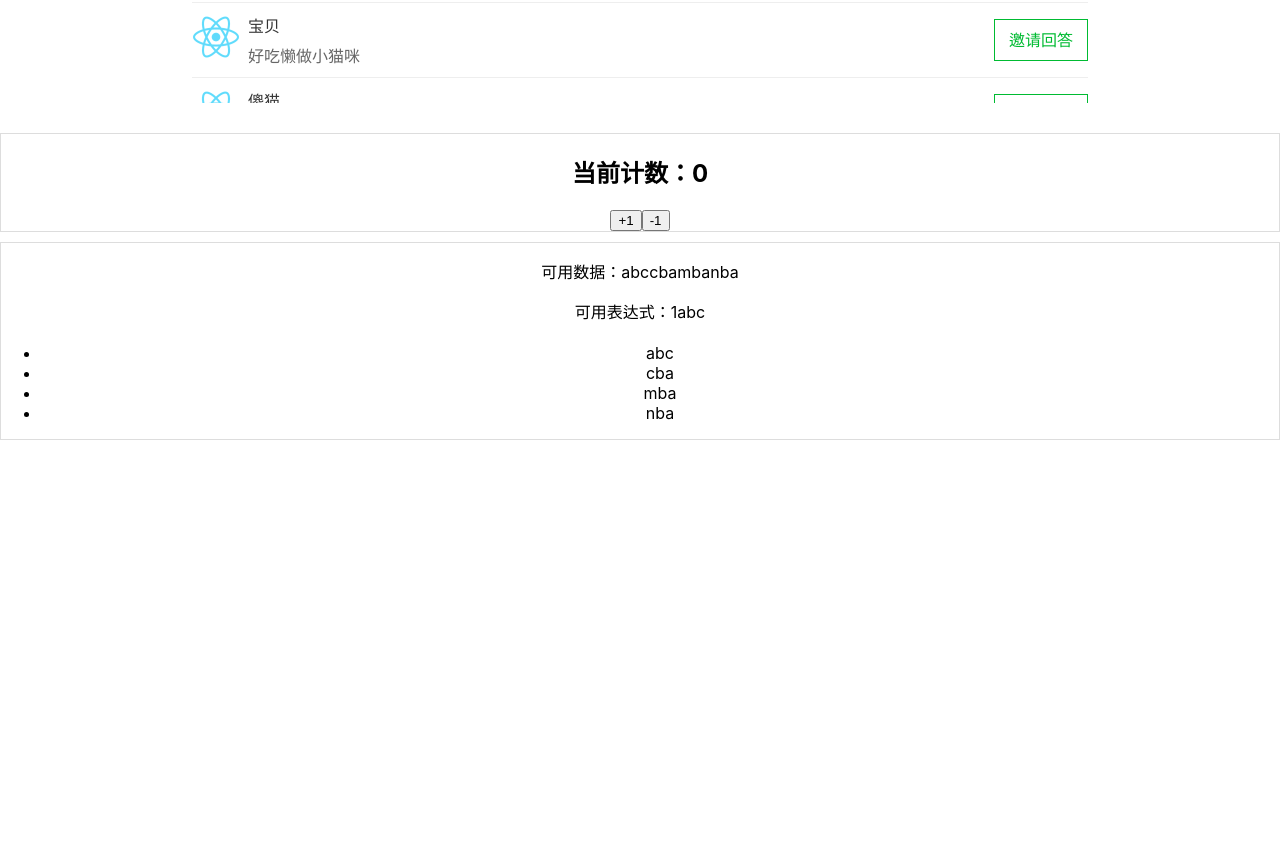
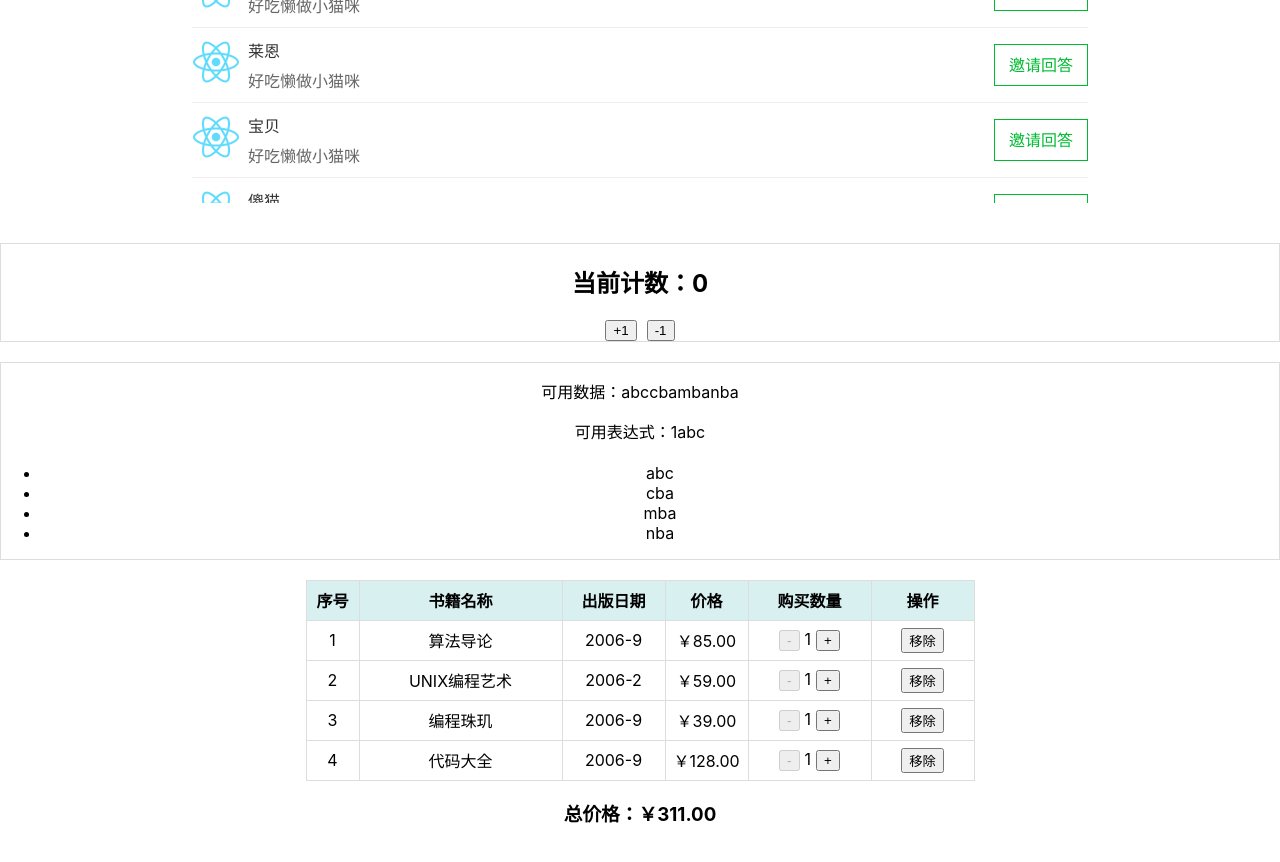
Before and after one commit to athena-xu/ReactStudyDemo, a React (Create React App) app: page / in a window 1280 px wide. Shown: the part 960-1822 px from the top of the page. Before the commit the page ends 1410 px from the top, so only its background shows below. Built offline with nearby package versions, Linux system fonts and the light colour scheme.

Commit message:
2022\04\21

```diff
--- a/src/App.js
+++ b/src/App.js
@@ -7,6 +7,7 @@ import RefFn from './pages/refFn'
 import ZhihuComp from './pages/zhihuComponent'
 import Counter from './pages/counter'
 import JsxTips from './pages/jsxTips'
+import BooksManagement from './pages/booksManagement'
 
 function App() {
   return (
@@ -21,6 +22,7 @@ function App() {
       <ZhihuComp />
       <Counter />
       <JsxTips />
+      <BooksManagement />
     </div>
   );
 }
--- a/src/index.css
+++ b/src/index.css
@@ -1,4 +1,5 @@
 body {
+  padding: 40px 0;
   margin: 0;
   font-family: -apple-system, BlinkMacSystemFont, 'Segoe UI', 'Roboto', 'Oxygen',
     'Ubuntu', 'Cantarell', 'Fira Sans', 'Droid Sans', 'Helvetica Neue',
--- /dev/null
+++ b/src/pages/booksManagement.js
@@ -0,0 +1,182 @@
+import {Component} from 'react'
+import '../styles/passVaule.css'
+import '../styles/booksManagement.css'
+import { moneyFormat} from '../utils/index'
+
+export default class BooksManage extends Component{
+  constructor() {
+    super();
+    this.state = {
+      books: [
+        {
+          name: '算法导论',
+          createDate: '2006-9',
+          price: '85',
+          count: 1,
+        },
+        {
+          name: 'UNIX编程艺术',
+          createDate: '2006-2',
+          price: '59',
+          count: 1,
+        },
+        {
+          name: '编程珠玑',
+          createDate: '2006-9',
+          price: '39',
+          count: 1,
+        },
+        {
+          name: '代码大全',
+          createDate: '2006-9',
+          price: '128',
+          count: 1,
+        },
+      ],
+      columns: [
+        {
+          type: 'index',
+          key: 'index',
+          title: '序号',
+          align: 'center',
+          ellipsis: true,
+          width: 50
+        },
+        {
+          type: 'name',
+          key: 'name',
+          title: '书籍名称',
+          align: 'center',
+          ellipsis: true,
+          width: 200
+        },
+        {
+          type: 'createDate',
+          key: 'createDate',
+          title: '出版日期',
+          align: 'center',
+          ellipsis: true,
+          width: 100
+        },
+        {
+          type: 'price',
+          key: 'price',
+          title: '价格',
+          align: 'center',
+          ellipsis: true,
+          width: 80,
+          render: (ctx, id) => {
+            return (
+              <div>{moneyFormat(ctx.price,'￥')}</div>
+            )
+          }
+        },
+        {
+          type: 'count',
+          key: 'count',
+          title: '购买数量',
+          align: 'center',
+          ellipsis: true,
+          width: 120,
+          render: (ctx,id) => {
+            return (
+              <div>
+                <button disabled={ctx.count<=1} onClick={() => {this.decrement(ctx,id)}}>-</button>{ctx.count}
+                <button onClick={() => {this.increment(ctx,id)}}>+</button>
+              </div>
+            )
+          }
+        },
+        {
+          type: 'del',
+          key: 'del',
+          title: '操作',
+          align: 'center',
+          ellipsis: true,
+          width: 100,
+          render: (ctx,id) => {
+            return (
+              <button onClick={() => {this.remove(ctx,id)}}>移除</button>
+            )
+          }
+        },
+
+      ]
+    }
+  }
+  tableDom() {
+    // let columnKeys = [];
+    // columnKeys = this.state.columns.reduce((pre, item) => {
+    //   // columnKeys.push(item.key)
+    //   return pre.concat([item.key])
+    // },[])
+    // console.log('??',columnKeys)
+    const totalPrice = this.state.books.reduce((pre, item) => {
+      return pre + Number(item.price) * item.count
+    }, 0)
+    return (
+      <div>
+        <table className="borderSty bookTable" border="1">
+          <thead>
+            <tr>
+              {
+                this.state.columns.map(item => <th style={{width: item.width + 'px'}}>{item.title}</th>)
+              }
+            </tr>
+          </thead>
+          <tbody>
+            {
+              this.state.books.map((item,id) => {
+                return (
+                  <tr>
+                    {
+                      this.state.columns.map(v => {
+                        if(v.key === 'index'){
+                          return <td>{id+1}</td>
+                        }else {
+                          return <td>{
+                              (v.render && v.render(item,id)) || item[v.key]
+                            }</td>
+                        }
+                      })
+                    }
+                  </tr>
+                )
+              })
+            }
+          </tbody>
+        </table>
+        <h3>总价格：￥{totalPrice.toFixed(2)}</h3>
+      </div>
+    )
+  }
+  noData() {
+    return (
+      <div>购物车为空~</div>
+    )
+  }
+  render() {
+    return (
+      this.state.books.length ? this.tableDom() : this.noData()
+    )
+  }
+  decrement(item, id) {
+    const booksCopy = [...this.state.books];
+    booksCopy[id].count -= 1;
+    this.setState({
+      books: booksCopy
+    })
+  }
+  increment(item, id) {
+    const booksCopy = [...this.state.books];
+    booksCopy[id].count += 1;
+    this.setState({
+      books: booksCopy
+    })
+  }
+  remove(item, id) {
+    this.setState({
+      books: this.state.books.filter(v => v.name !== item.name)
+    })
+  }
+}
--- a/src/pages/jsxTips.js
+++ b/src/pages/jsxTips.js
@@ -1,4 +1,3 @@
-import { getValue } from "@testing-library/user-event/dist/utils";
 import { Component } from "react";
 import '../styles/passVaule.css'
 
@@ -31,7 +30,7 @@ export default class JSXTips extends Component{
   }
   render() {
     const {num, str, arr, arr2, kong, noDefine, flag, obj} = this.state;
-    return (
+    const dom = (
       <div className='borderSty'>
         <p>可用数据：{this.state.arr}</p>
         <p>可用表达式：{this.getValue()}</p>
@@ -49,8 +48,9 @@ export default class JSXTips extends Component{
             })
           }
         </ul>
-
       </div>
     )
+    console.log('1',dom)
+    return dom;
   }
 }
--- /dev/null
+++ b/src/styles/booksManagement.css
@@ -0,0 +1,15 @@
+@import "./index.css";
+
+.bookTable {
+  margin: 0 auto;
+  border-collapse: collapse;
+}
+thead {
+  background-color: #d8f1f0;
+}
+tr {
+  height: 40px;
+}
+button {
+  margin: 0 5px;
+}
--- a/src/styles/index.css
+++ b/src/styles/index.css
@@ -1,4 +1,4 @@
 .borderSty{
-    margin: 10px 0;
+    margin: 20px 0;
     border: 1px solid #ddd;
 }
--- /dev/null
+++ b/src/utils/index.js
@@ -0,0 +1,3 @@
+export function moneyFormat (money, type) {
+  return (type + (Number(money).toFixed(2) || 0.00 ))
+}
```
Also changed, not shown: src/setupTests.js (+1 -0 lines), 1 other file (tests, documents, lock files or other folders).
